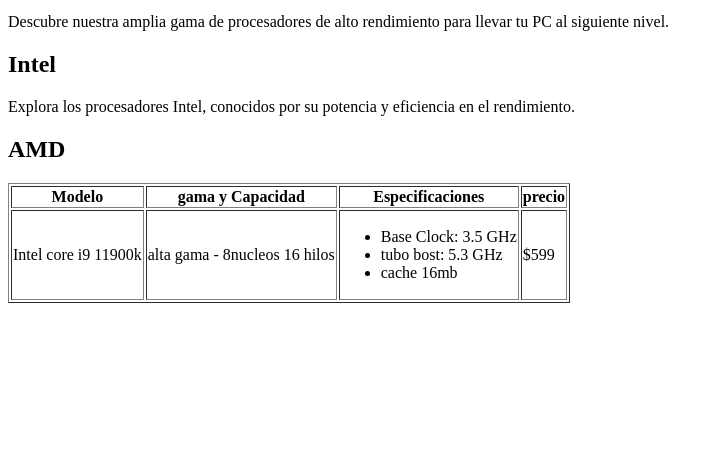
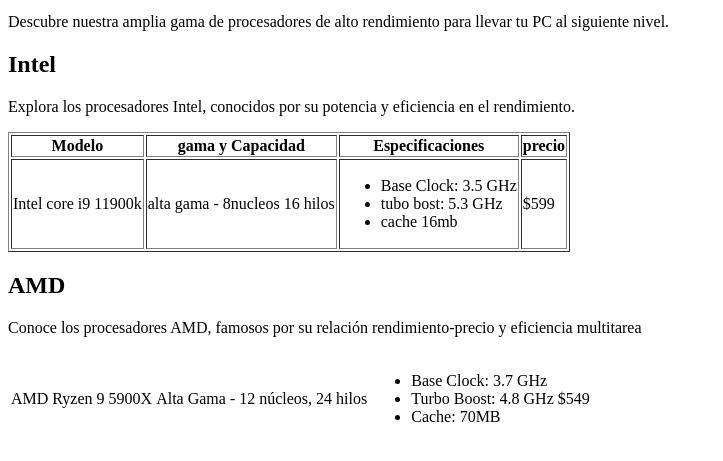
Before and after one commit to luis7w7-Denn/lab-8, a plain HTML site: page procesadores.html in a window 1280 px wide. Shown: the part 101-562 px from the top of the page, without its empty margins (0-723 px from the left). Drawn offline with Linux system fonts and the light colour scheme.

Commit message:
ajustes y correciones en las tablas de procesadores

```diff
--- a/procesadores.html
+++ b/procesadores.html
@@ -35,17 +35,28 @@
     </tr>
 
 
-
+</table>
 
 
 
 
 <h2>AMD</h2>
+<p>Conoce los procesadores AMD, famosos por su relación rendimiento-precio y eficiencia multitarea
 
+<table>
 
-
-
-
+    <td>AMD Ryzen 9 5900X</td>
+    <td>Alta Gama - 12 núcleos, 24 hilos</td>
+    <td>
+      <ul>
+        <li>Base Clock: 3.7 GHz</li>
+        <li>Turbo Boost: 4.8 GHz</li>
+        <li>Cache: 70MB</li>
+      </ul>
+    </td>
+    <td>$549</td>
+  </tr>
+</table>
 
 
 
```
Lines whose indentation alone changed are shown as unchanged.
